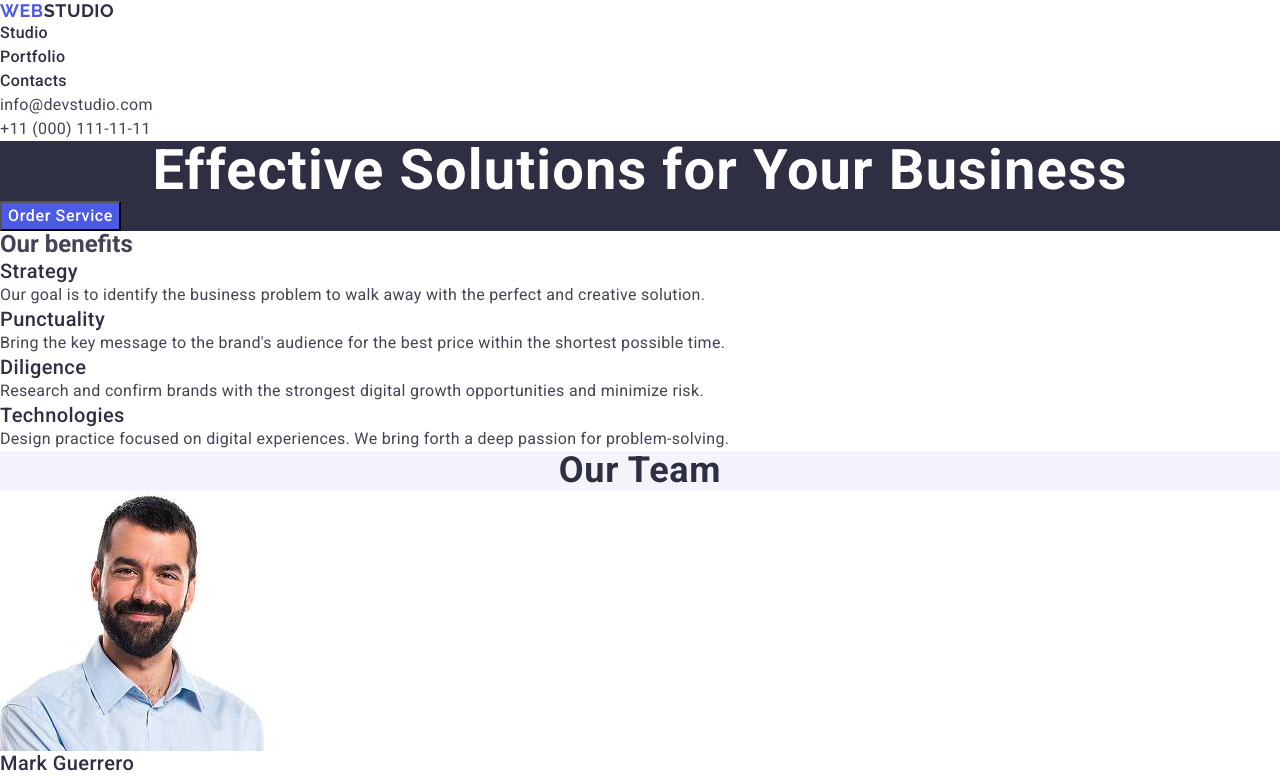
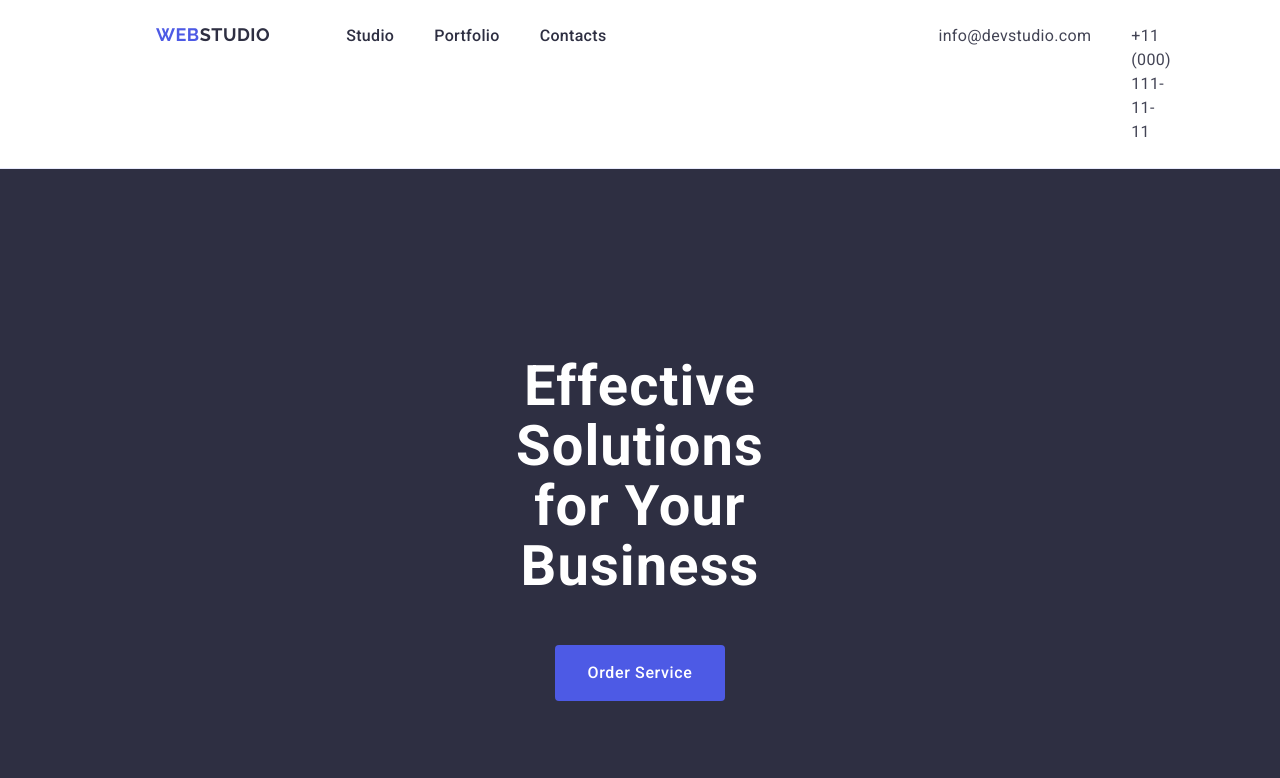
Before and after one commit to ValeriiBrykalov7/goit-markup-hw-03, a plain HTML site: page index.html in a window 1280 px wide. Shown: the top 778 px of the page. Drawn offline with nearby package versions, Linux system fonts and the light colour scheme.

Commit message:
edit styles and index

```diff
--- a/css/styles.css
+++ b/css/styles.css
@@ -23,6 +23,19 @@ a {
 img {
     display: block;
 }
+.container {
+    max-width: 1440px;;
+    margin: 0 auto;
+    padding-left: 156px;
+    padding-right: 156px;
+}
+
+.main-header .container {
+    border-bottom: 1px solid#E7E9FC ;
+    display: flex;
+    flex-direction: row;
+    justify-content: space-between;
+}
 .navi .logo {
     font-family: "Raleway", sans-serif;
     font-size: 18px;
@@ -32,8 +45,25 @@ img {
     line-height: 1.17;
     letter-spacing: 0.03em;
     text-transform: uppercase;
+    padding-right: 76px;
+    padding-top: 24px;
+    padding-bottom: 24px;
+}
+.navi {
+    display: flex;
+    flex-direction: row;
+}
 
+.menu {
+
+    display: flex;
+    padding: 24px 332px 24px 0;
+    gap: 40px;
 }
+.menu-title {
+    width: calc((100% - 80px) / 3);
+}
+
 .navi .logo .accent {
     color:#2E2F42;
 }
@@ -51,8 +81,14 @@ img {
 .direction {
     font-style: normal;
 }
+.direction .direction-list {
+    display: flex;
+    flex-direction: row;
+    gap: 40px;
+    padding-bottom: 24px;
+    padding-top: 24px;
+}
 .direction .direction-title {
-
 line-height: 1.5;
 letter-spacing: 0.02em;
 color: #434455
@@ -62,15 +98,23 @@ color: #434455
     color: #404BBF
 }
 
-.section-first {
+.section-first .container {
+        display: flex;
+        padding: 188px 472px 188px 472px;
+        flex-direction: column;
+        justify-content: center;
+        align-items: center;
     background-color:#2E2F42;
 }
 .section-first .main-title {
+    padding-bottom: 48px;
     font-size: 56px;
+    font-weight: 700;
     line-height: 1.07;
     text-align: center;
     letter-spacing: 0.02em;
     color: #FFFFFF;
+
 }
 .section-first .push {
     color: #FFFFFF;
@@ -79,12 +123,44 @@ color: #434455
     cursor: pointer;
     line-height: 1.5;
     letter-spacing: 0.04em;
+    padding: 16px 32px;
+    border: none;
+    border-radius: 4px;
 }
 
  .section-first .push:hover,
  .section-first .push:focus {
     background-color: #404BBF;
  }
+.section-second .container {
+    display: flex;
+    flex-direction: column;
+    justify-content: center;
+    align-items:center;}
+
+.section-second-title {
+    position: absolute;
+    width: 1px;
+    height: 1px;
+    margin: -1px;
+    border: 0;
+    padding: 0;
+    white-space: nowrap;
+    clip-path: inset(100%);
+    clip: rect(0 0 0 0);
+    overflow: hidden;
+}
+.section-second .section-second-list {
+    display: flex;
+    flex-direction: row;
+    padding-top: 120px;
+    padding-bottom: 120px;
+    gap: 24px;
+}
+.section-second-list .item {
+    width: calc((100% - 72px) / 4);
+}
+
  .section-second .mini-title {
      font-weight: 500;
      font-size: 20px;
@@ -97,10 +173,13 @@ color: #434455
     line-height: 1.5;
     letter-spacing: 0.02em;
 }
+.section-third .container {
+    display: flex;
+    flex-direction: column;
+    background-color: #F4F4FD;
+    padding: 120px 156px;
+}
 
-.section-third {
-    background-color:#F4F4FD;
-}
 .section-third-title {
     font-weight: 700;
     font-size: 36px;
@@ -109,16 +188,30 @@ color: #434455
     letter-spacing: 0.02em;
     text-transform: capitalize;
     color: #2E2F42;
+    padding-bottom: 72px;
 }
-.section-third .section-third-image {
+.section-third .list {
+    display: flex;
+    gap: 24px;
+
+}
+.section-third .image {
    background-color: #FFFFFF;
+   width: calc((100% - 72px) / 4);
+   border-bottom-left-radius: 4px ;
+   border-bottom-right-radius: 4px ;
+   text-align: center;
 }
-.section-third-image .mini-title {
+.section-third .wrap {
+    padding: 32px 16px;
+}
+.section-third .mini-title {
     font-weight: 500;
     font-size: 20px;
     line-height: 1.2;
     letter-spacing: 0.02em;
-    color: #2e2f42
+    color: #2e2f42;
+    padding-bottom: 8px;
 }
 .section-third .text {
     color: #434455;
@@ -167,7 +260,7 @@ color: #434455
     color:#f4f4fd ;
 }
 
-.end >p {
+.end .text {
     line-height: 1.5;
     color: #F4F4FD;
     letter-spacing: 0.02em;
--- a/index.html
+++ b/index.html
@@ -11,6 +11,7 @@
       crossorigin="anonymous"
       referrerpolicy="no-referrer"
     />
+
     <link rel="stylesheet" href="./css/styles.css" />
     <link rel="preconnect" href="https://fonts.googleapis.com" />
     <link rel="preconnect" href="https://fonts.gstatic.com" crossorigin />
@@ -20,8 +21,8 @@
     />
   </head>
   <body>
+    <header class="main-header">
       <div class="container">
-      <header>
         <nav class="navi">
           <a class="logo" href="./index.html">
             Web<span class="accent">Studio</span>
@@ -33,7 +34,7 @@
           </ul>
         </nav>
         <address class="direction">
-          <ul>
+          <ul class="direction-list">
             <li>
               <a class="direction-title" href="mailto:info@devstudio.com"
                 >info@devstudio.com</a
@@ -46,41 +47,43 @@
             </li>
           </ul>
         </address>
+      </div>
     </header>
-    </div>
+
     <main>
+      <section class="section-first">
         <div class="container">
-        <section class="section-first">
           <h1 class="main-title">Effective Solutions for Your Business</h1>
           <button class="push" type="button">Order Service</button>
+        </div>
       </section>
-      </div>
+
+      <section class="section-second">
         <div class="container">
-        <section class="section-second">
           <h2 class="section-second-title">Our benefits</h2>
-          <ul>
-            <li>
+          <ul class="section-second-list">
+            <li class="item">
               <h3 class="mini-title">Strategy</h3>
               <p class="text">
                 Our goal is to identify the business problem to walk away with
                 the perfect and creative solution.
               </p>
             </li>
-            <li>
+            <li class="item">
               <h3 class="mini-title">Punctuality</h3>
               <p class="text">
                 Bring the key message to the brand's audience for the best price
                 within the shortest possible time.
               </p>
             </li>
-            <li>
+            <li class="item">
               <h3 class="mini-title">Diligence</h3>
               <p class="text">
                 Research and confirm brands with the strongest digital growth
                 opportunities and minimize risk.
               </p>
             </li>
-            <li>
+            <li class="item">
               <h3 class="mini-title">Technologies</h3>
               <p class="text">
                 Design practice focused on digital experiences. We bring forth a
@@ -88,57 +91,68 @@
               </p>
             </li>
           </ul>
+        </div>
       </section>
-      </div>
+
+      <section class="section-third">
         <div class="container">
-        <section class="section-third">
           <h2 class="section-third-title">Our Team</h2>
-          <ul>
-            <li class="section-third-image">
+          <ul class="list">
+            <li class="image">
               <img
                 src="./images/mark-guerrero-product-designer.jpg"
                 alt="Portrait of Mark Guerrero. Product-designer"
                 width="264"
                 height="260"
               />
+
+              <div class="wrap">
                 <h3 class="mini-title">Mark Guerrero</h3>
                 <p class="text">Product Designer</p>
+              </div>
             </li>
-            <li class="section-third-image">
+            <li class="image">
               <img
                 src="./images/tom-ford-front-end-developer.jpg"
                 alt="Portrait of Tom Ford. Frontend-developer"
                 width="264"
                 height="260"
               />
+              <div class="wrap">
                 <h3 class="mini-title">Tom Ford</h3>
                 <p class="text">Frontend Developer</p>
+              </div>
             </li>
-            <li class="section-third-image">
+            <li class="image">
               <img
                 src="./images/camila-garcia-marketing.jpg"
                 alt="Portrait of Camila Garcia. Marketing."
                 width="264"
                 height="260"
               />
+              <div class="wrap">
                 <h3 class="mini-title">Camila Garcia</h3>
                 <p class="text">Marketing</p>
+              </div>
             </li>
-            <li class="section-third-image">
+            <li class="image">
               <img
                 src="./images/daniel-wilson-ui-designer.jpg"
                 alt="Portrait of Daniel Wilson. UI-designer"
                 width="264"
                 height="260"
               />
+              <div class="wrap">
                 <h3 class="mini-title">Daniel Wilson</h3>
                 <p class="text">UI Designer</p>
+              </div>
             </li>
           </ul>
+        </div>
       </section>
-      </div>
+
+      <section class="section-fourth">
         <div class="container">
-        <section class="section-fourth">
           <h2 class="section-fourth-title">Our Portfolio</h2>
           <ul>
             <li class="section-fourth-image">
@@ -202,11 +216,12 @@
               <p class="text">Marketing</p>
             </li>
           </ul>
+        </div>
       </section>
-      </div>
     </main>
+
+    <footer class="end">
       <div class="container">
-      <footer class="end">
         <a class="logo" href="./index.html"
           >Web<span class="accent">Studio</span>
         </a>
@@ -214,7 +229,7 @@
           Increase the flow of customers and sales for your business with
           digital marketing & growth solutions.
         </p>
+      </div>
     </footer>
-    </div>
   </body>
 </html>
```
Lines whose indentation alone changed are shown as unchanged.
